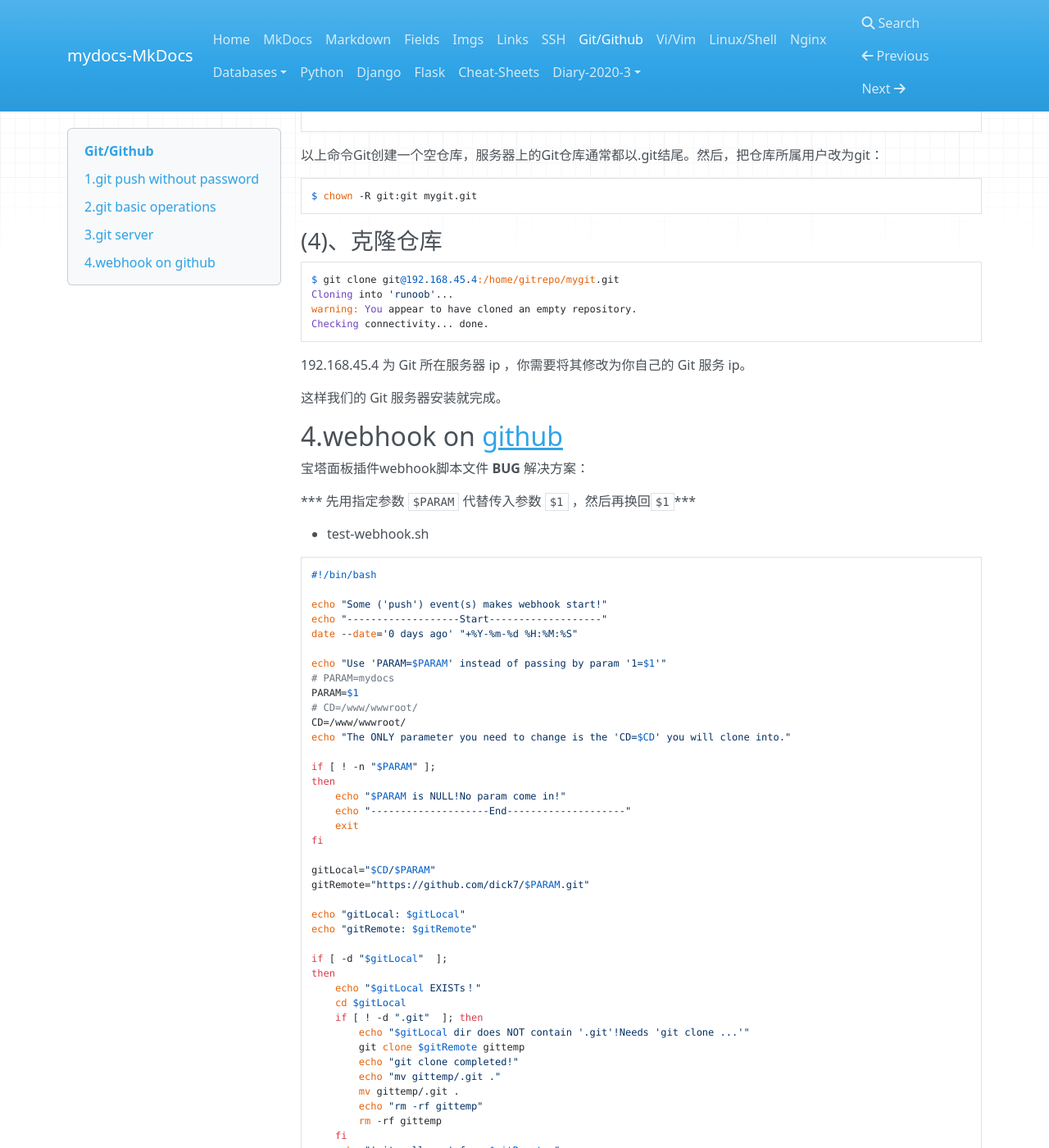
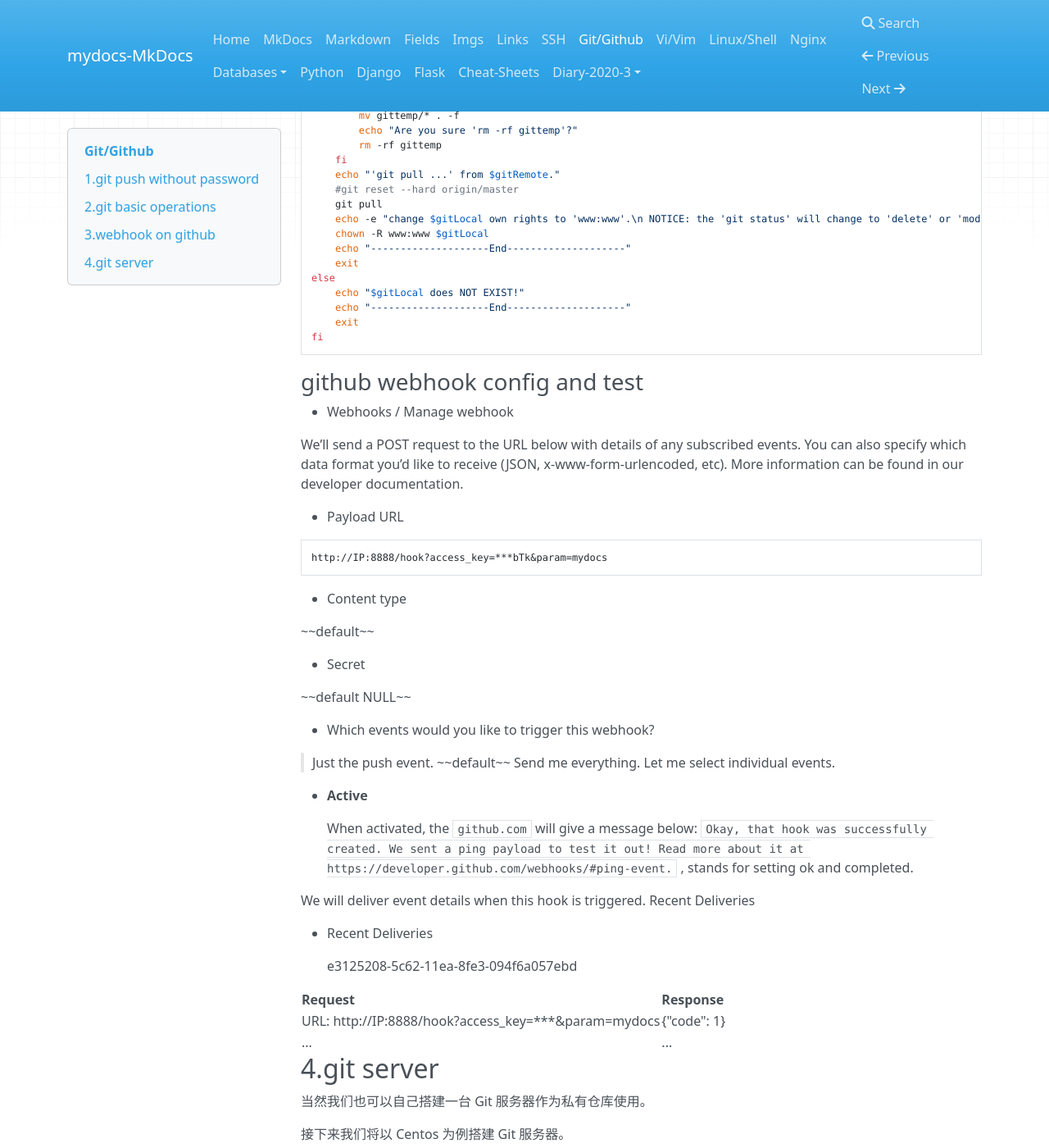
Before and after one commit to dick7/mydocs, an MkDocs documentation site: the page built from docs/git.md, in a window 1280 px wide and 1400 px high, scrolled down 1411 px. Shown: the whole window at 82% size. Built offline with MkDocs 1.6.1, drawn with Linux system fonts in a browser that asks for light colours; nearby versions of some CDN libraries; some of the changed text lies outside the part shown.

Commit message:
alter test-webhook.sh and git.md content

````diff
--- a/docs/git.md
+++ b/docs/git.md
@@ -24,7 +24,116 @@ git pull [--rebase]
 git push [-f -u origin dev]
 ```
 
-## 3.git server
+## 3.webhook on [github](https://github.com/dick7/mydocs)
+
+宝塔面板插件webhook脚本文件 **BUG** 解决方案：
+
+*** 先用指定参数 `$PARAM` 代替传入参数 `$1` ，然后再换回`$1`***
+
+* test-webhook.sh
+```
+#!/bin/bash
+
+echo "Some ('push') event(s) makes webhook start!"
+echo "-------------------Start-------------------"
+date --date='0 days ago' "+%Y-%m-%d %H:%M:%S"
+
+access_key=KjL3aQB6mvapcokPhOuWJ6NLPACa5QYVZzY1cRtjEp2s3as0
+
+printf "'PARAM=$PARAM'\n '0=$0'\n '1=$1'\n '2=$2'\n"
+PARAM=DjangoBlog
+# PARAM=$1
+# CD=/www/wwwroot/
+CD=/www/wwwroot/new-realm.cn/dev
+echo "The ONLY parameter you need to change is the 'CD=$CD' you will clone into."
+
+if [ ! -n "$PARAM" ];
+then
+    echo "$PARAM is NULL!No param come in!"
+    echo "--------------------End--------------------"
+    exit
+fi
+
+gitLocal="$CD/$PARAM"
+gitRemote="https://github.com/dick7/$PARAM.git"
+
+echo "gitLocal: $gitLocal"
+echo "gitRemote: $gitRemote"
+
+if [ -d "$gitLocal"  ];
+then
+    echo "$gitLocal EXISTs！"
+    cd $gitLocal
+    if [ ! -d ".git"  ]; then
+        echo "$gitLocal dir does NOT contain '.git'!Needing 'git clone ...'"
+        git clone $gitRemote gittemp
+        # echo "git clone completed! then 'mv gittemp/.git .'"
+        mv gittemp/.* . -f
+        echo "FOR GITHUB,needing 'mv gittemp/* .'"
+        mv gittemp/* . -f
+        echo "Are you sure 'rm -rf gittemp'?"
+        rm -rf gittemp
+    fi
+    echo "'git pull ...' from $gitRemote."
+    #git reset --hard origin/master
+    git pull
+    echo -e "change $gitLocal own rights to 'www:www'.\n NOTICE: the 'git status' will change to 'delete' or 'mode changed'!"
+    chown -R www:www $gitLocal
+    echo "--------------------End--------------------"
+    exit
+else
+    echo "$gitLocal does NOT EXIST!"
+    echo "--------------------End--------------------"
+    exit
+fi
+```
+
+### github webhook config and test
+
+- Webhooks / Manage webhook
+
+We’ll send a POST request to the URL below with details of any subscribed events. You can also specify which data format you’d like to receive (JSON, x-www-form-urlencoded, etc). More information can be found in our developer documentation.
+
+- Payload URL
+```
+http://IP:8888/hook?access_key=***bTk&param=mydocs
+```
+
+- Content type
+
+~~default~~
+
+- Secret
+
+~~default NULL~~
+
+- Which events would you like to trigger this webhook?
+
+>  Just the push event. ~~default~~
+>  Send me everything.
+>  Let me select individual events.
+
+- **Active**
+
+    When activated, the `github.com` will give a message below:
+    ```
+    Okay, that hook was successfully created. We sent a ping payload to test it out! Read more about it at https://developer.github.com/webhooks/#ping-event.
+    ```
+    , stands for setting ok and completed.
+
+We will deliver event details when this hook is triggered.
+Recent Deliveries
+
+- Recent Deliveries
+
+    e3125208-5c62-11ea-8fe3-094f6a057ebd
+
+|**Request**|**Response**|
+|-------|--------|
+|URL: http://IP:8888/hook?access_key=***&param=mydocs| {"code": 1}  |
+|...|...|
+
+## 4.git server
 
 当然我们也可以自己搭建一台 Git 服务器作为私有仓库使用。
 
@@ -80,109 +189,3 @@ Checking connectivity... done.
 192.168.45.4 为 Git 所在服务器 ip ，你需要将其修改为你自己的 Git 服务 ip。
 
 这样我们的 Git 服务器安装就完成。
-
-## 4.webhook on [github](https://github.com/dick7/mydocs)
-
-宝塔面板插件webhook脚本文件 **BUG** 解决方案：
-
-*** 先用指定参数 `$PARAM` 代替传入参数 `$1` ，然后再换回`$1`***
-
-* test-webhook.sh
-```
-#!/bin/bash
-
-echo "Some ('push') event(s) makes webhook start!"
-echo "-------------------Start-------------------"
-date --date='0 days ago' "+%Y-%m-%d %H:%M:%S"
-
-echo "Use 'PARAM=$PARAM' instead of passing by param '1=$1'"
-# PARAM=mydocs
-PARAM=$1
-# CD=/www/wwwroot/
-CD=/www/wwwroot/
-echo "The ONLY parameter you need to change is the 'CD=$CD' you will clone into."
-
-if [ ! -n "$PARAM" ];
-then
-    echo "$PARAM is NULL!No param come in!"
-    echo "--------------------End--------------------"
-    exit
-fi
-
-gitLocal="$CD/$PARAM"
-gitRemote="https://github.com/dick7/$PARAM.git"
-
-echo "gitLocal: $gitLocal"
-echo "gitRemote: $gitRemote"
-
-if [ -d "$gitLocal"  ];
-then
-    echo "$gitLocal EXISTs！"
-    cd $gitLocal
-    if [ ! -d ".git"  ]; then
-        echo "$gitLocal dir does NOT contain '.git'!Needs 'git clone ...'"
-        git clone $gitRemote gittemp
-        echo "git clone completed!"
-        echo "mv gittemp/.git ."
-        mv gittemp/.git .
-        echo "rm -rf gittemp"
-        rm -rf gittemp
-    fi
-    echo "'git pull ...' from $gitRemote."
-    #git reset --hard origin/master
-    git pull
-    echo "change $gitLocal own rights to 'www:www'"
-    chown -R www:www $gitLocal
-    echo "--------------------End--------------------"
-    exit
-else
-    echo "$gitLocal does NOT EXIST!"
-    echo "--------------------End--------------------"
-    exit
-fi
-```
-
-### github webhook config and test
-
-- Webhooks / Manage webhook
-
-We’ll send a POST request to the URL below with details of any subscribed events. You can also specify which data format you’d like to receive (JSON, x-www-form-urlencoded, etc). More information can be found in our developer documentation.
-
-- Payload URL
-```
-http://IP:8888/hook?access_key=***bTk&param=mydocs
-```
-
-- Content type
-
-~~default~~
-
-- Secret
-
-~~default NULL~~
-
-- Which events would you like to trigger this webhook?
-
->  Just the push event. ~~default~~
->  Send me everything.
->  Let me select individual events.
-
-- **Active**
-
-    When activated, the `github.com` will give a message below:
-    ```
-    Okay, that hook was successfully created. We sent a ping payload to test it out! Read more about it at https://developer.github.com/webhooks/#ping-event.
-    ```
-    , stands for setting ok and completed.
-
-We will deliver event details when this hook is triggered.
-Recent Deliveries
-
-- Recent Deliveries
-
-    e3125208-5c62-11ea-8fe3-094f6a057ebd
-
-|**Request**|**Response**|
-|-------|--------|
-|URL: http://IP:8888/hook?access_key=***&param=mydocs| {"code": 1}  |
-|...|...|
````
